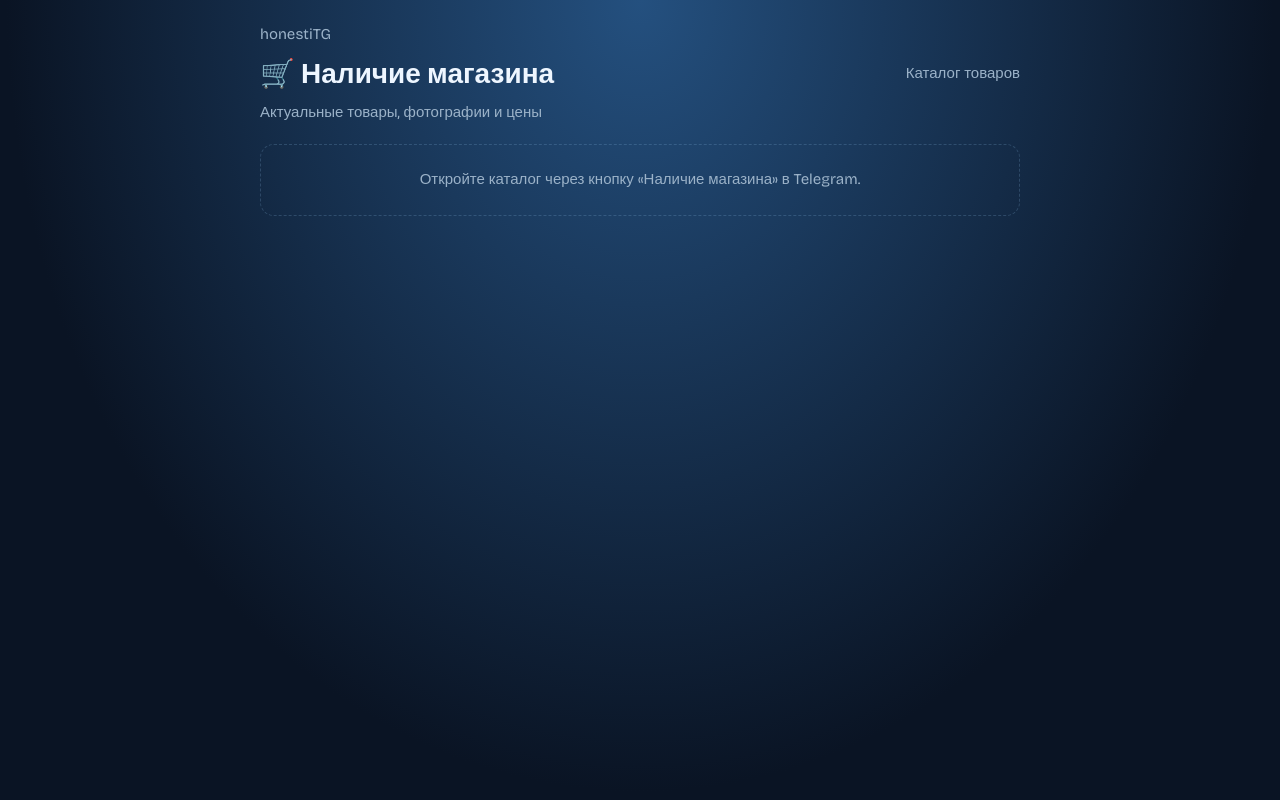
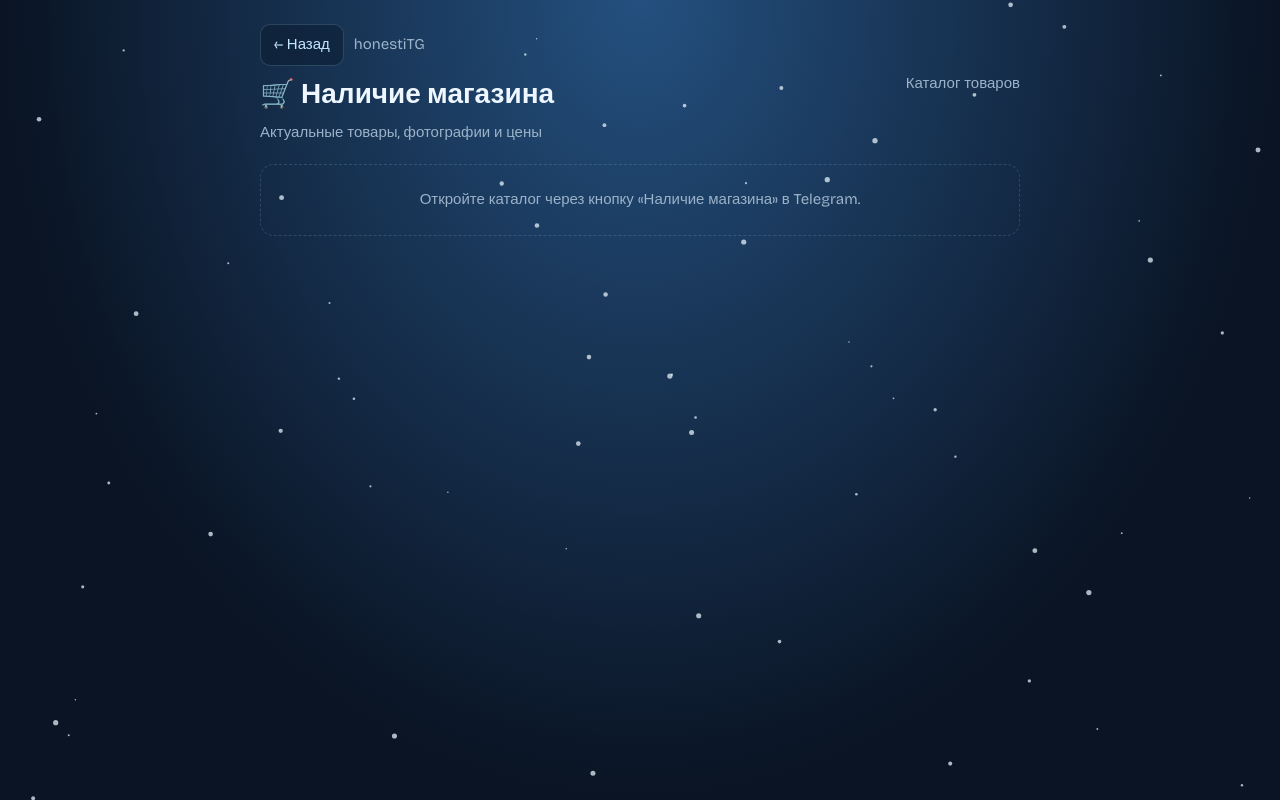
Before and after one commit to vunuwu/roulette-app, a website: page roulette/shop.html in a window 1280 px wide. Drawn offline with nearby package versions, Linux system fonts and the light colour scheme.

Commit message:
Update shop.html

```diff
--- a/roulette/shop.html
+++ b/roulette/shop.html
@@ -17,8 +17,8 @@ label{display:block;font-size:13px;font-weight:700;margin:11px 0}input,textarea{
 .grid{display:grid;grid-template-columns:1fr 1fr;gap:10px}button{border:0;border-radius:10px;padding:11px 14px;background:linear-gradient(100deg,#2467b0,#4aa8ea);color:white;font:inherit;font-weight:700;cursor:pointer}
 .actions{display:flex;gap:8px;margin-top:12px}.actions button{flex:1}.delete{background:#713b49}.preview{display:none;max-width:100%;max-height:220px;object-fit:contain;margin:8px auto;border-radius:10px}
 .status{font-size:13px;margin-top:10px;color:#bfe6ff}
-</style></head><body><main>
-<div class="top"><div><div class="muted">honestiTG</div><h1>🛒 Наличие магазина</h1><div class="muted">Актуальные товары, фотографии и цены</div></div><span class="muted">Каталог товаров</span></div>
+.top-left{display:flex;align-items:center;gap:10px}.back{display:inline-flex;align-items:center;color:#d7edff;text-decoration:none;border:1px solid var(--line);padding:9px 13px;border-radius:10px;background:rgba(10,25,44,.45);white-space:nowrap}\n</style></head><body><canvas id="snow" aria-hidden="true" style="position:fixed;inset:0;width:100%;height:100%;pointer-events:none;z-index:0"></canvas><main style="position:relative;z-index:1">
+<div class="top"><div><div class="top-left"><a class="back" href="/">← Назад</a><span class="muted">honestiTG</span></div><h1>🛒 Наличие магазина</h1><div class="muted">Актуальные товары, фотографии и цены</div></div><span class="muted">Каталог товаров</span></div>
 <div id="products" class="products"><div class="empty">Загружаем каталог…</div></div>
 <section id="admin" class="admin" hidden><h2 id="formTitle" style="margin:0 0 12px">➕ Добавить товар</h2><input id="pid" type="hidden">
 <label>Фото товара (JPG, PNG, WEBP)<input id="photo" type="file" accept="image/jpeg,image/png,image/webp"></label><img id="preview" class="preview">
@@ -29,7 +29,7 @@ label{display:block;font-size:13px;font-weight:700;margin:11px 0}input,textarea{
 </main>
 <script src="https://telegram.org/js/telegram-web-app.js"></script><script>
 const tg=window.Telegram?.WebApp;tg?.ready();tg?.expand();
-const API_BASE=(new URLSearchParams(location.search).get("api")||"").replace(/\/$/,"");
+const API_BASE=(new URLSearchParams(location.search).get("api")||location.origin).replace(/\/$/,"");
 const api=(path,options={})=>fetch(API_BASE+path,{...options,headers:{...(options.headers||{}),"X-Telegram-Init-Data":tg?.initData||""}});
 const imageUrl=(path)=>path?(path.startsWith("http")?path:API_BASE+path):"";
 const $=id=>document.getElementById(id);let products=[],imageData="";
@@ -44,4 +44,8 @@ $("photo").onchange=async e=>{const f=e.target.files?.[0];if(!f)return;if(!["ima
 $("save").onclick=async()=>{const payload={id:Number($("pid").value||0),name:$("name").value,description:$("description").value,price:$("price").value,quantity:Number($("quantity").value||0),imageData};$("status").textContent="Сохраняем…";try{const r=await api("/api/shop-products",{method:"POST",headers:{"Content-Type":"application/json"},body:JSON.stringify(payload)});const d=await r.json();if(!r.ok)throw Error(d.error||"Ошибка сохранения");reset();$("status").textContent="Сохранено";await load()}catch(e){$("status").textContent="Ошибка: "+e.message}};
 window.removeProduct=async id=>{if(!confirm("Удалить товар?"))return;try{const r=await api("/api/shop-products",{method:"POST",headers:{"Content-Type":"application/json"},body:JSON.stringify({action:"delete",id})});const d=await r.json();if(!r.ok)throw Error(d.error||"Ошибка удаления");await load()}catch(e){alert(e.message)}};
 load();
-</script></body></html>
+</script>
+<script>
+(()=>{const c=document.getElementById("snow");if(!c||matchMedia("(prefers-reduced-motion:reduce)").matches)return;const x=c.getContext("2d");let w,h,d=Math.min(devicePixelRatio||1,2),flakes=[];function resize(){w=innerWidth;h=innerHeight;c.width=w*d;c.height=h*d;x.setTransform(d,0,0,d,0,0);if(!flakes.length)for(let i=0;i<65;i++)flakes.push({x:Math.random()*w,y:Math.random()*h,r:.7+Math.random()*2,s:.35+Math.random()*.8,p:Math.random()*6.28})}resize();addEventListener("resize",resize);function draw(){x.clearRect(0,0,w,h);for(const f of flakes){f.y+=f.s;f.p+=.01;f.x+=Math.sin(f.p)*.25;if(f.y>h+5){f.y=-5;f.x=Math.random()*w}x.beginPath();x.arc(f.x,f.y,f.r,0,Math.PI*2);x.fillStyle="rgba(235,246,255,.72)";x.fill()}requestAnimationFrame(draw)}draw()})();
+</script>
+</body></html>
```
